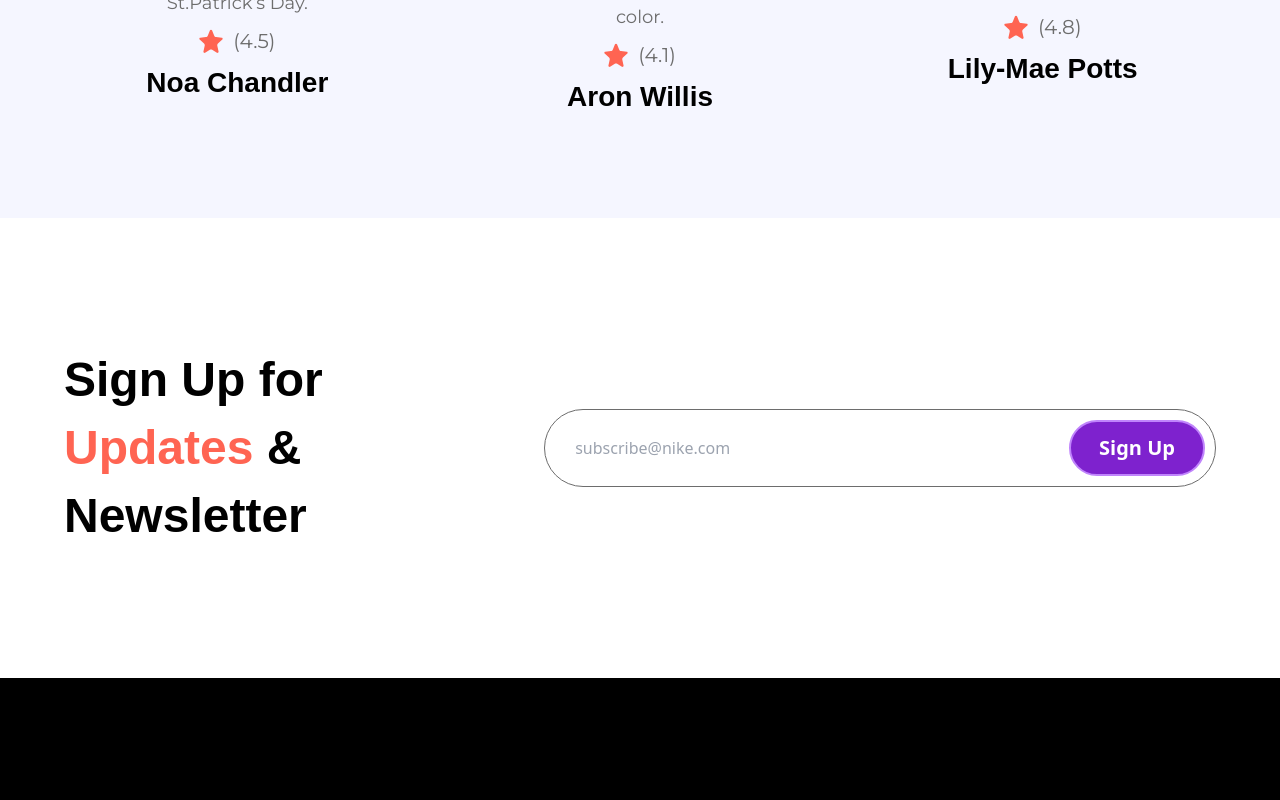
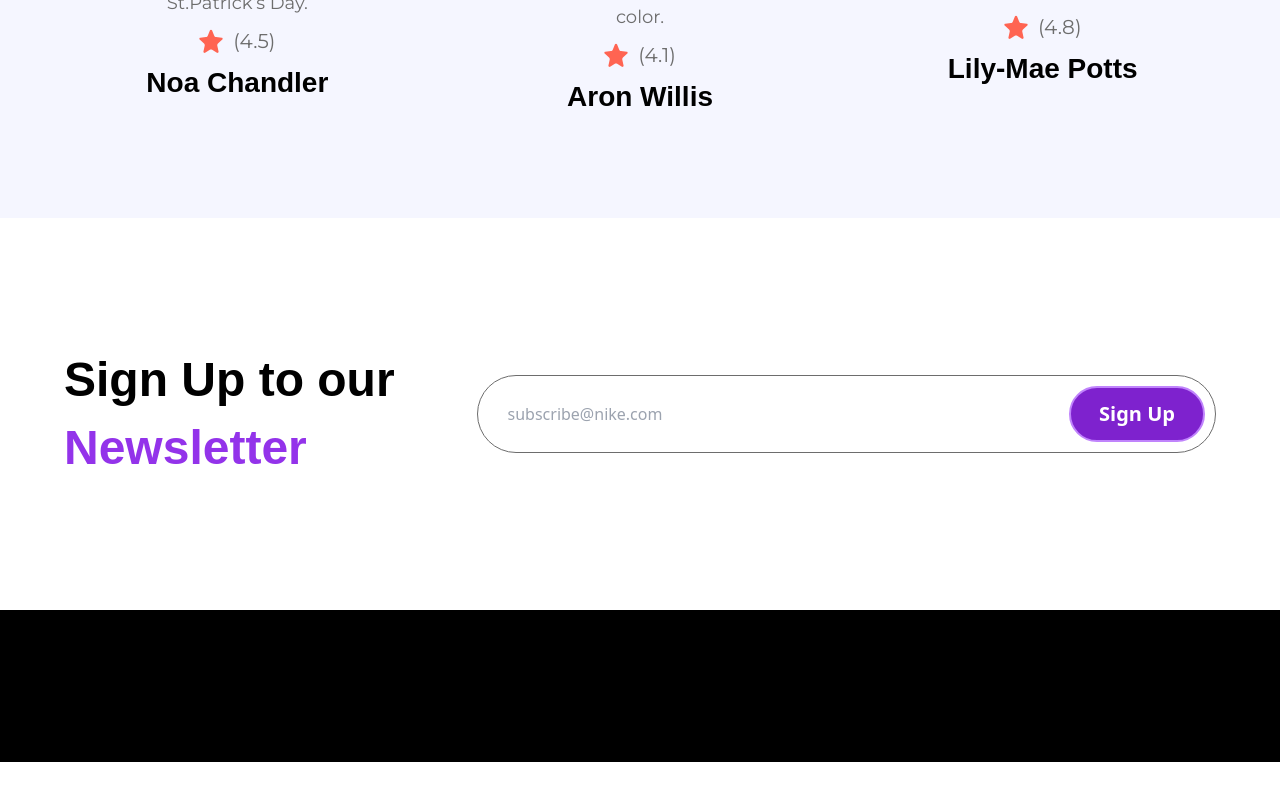
Before and after one commit to nipun221/nike, a React (Vite) app: page / in a window 1280 px wide. Shown: the part 4386-5186 px from the top of the page. After the commit the page ends 5148 px from the top, so only its background shows below. Built offline with nearby package versions, Linux system fonts and the light colour scheme; a web font is replaced by a local one.

Commit message:
first commit

```diff
--- a/src/sections/Subscribe.jsx
+++ b/src/sections/Subscribe.jsx
@@ -7,10 +7,10 @@
       className='max-container flex justify-between items-center max-lg:flex-col gap-10'
     >
       <h3 className='text-4xl leading-[68px] lg:max-w-md font-palanquin font-bold'>
-        Sign Up for
-        <span className='text-coral-red'> Updates </span>& Newsletter
+        Sign Up to our
+        <span className='text-purple-600'> Newsletter </span>
       </h3>
-      <div className='lg:max-w-[60%] w-full flex items-center max-sm:flex-col gap-5 p-2.5 sm:border sm:border-slate-gray rounded-full'>
+      <div className='lg:max-w-[70%] w-full flex items-center max-sm:flex-col gap-5 p-2.5 sm:border sm:border-slate-gray rounded-full'>
         <input type='text' placeholder='subscribe@nike.com' className='input' />
         <div className='flex max-sm:justify-end items-center max-sm:w-full'>
           <Button label='Sign Up' fullWidth />
```
